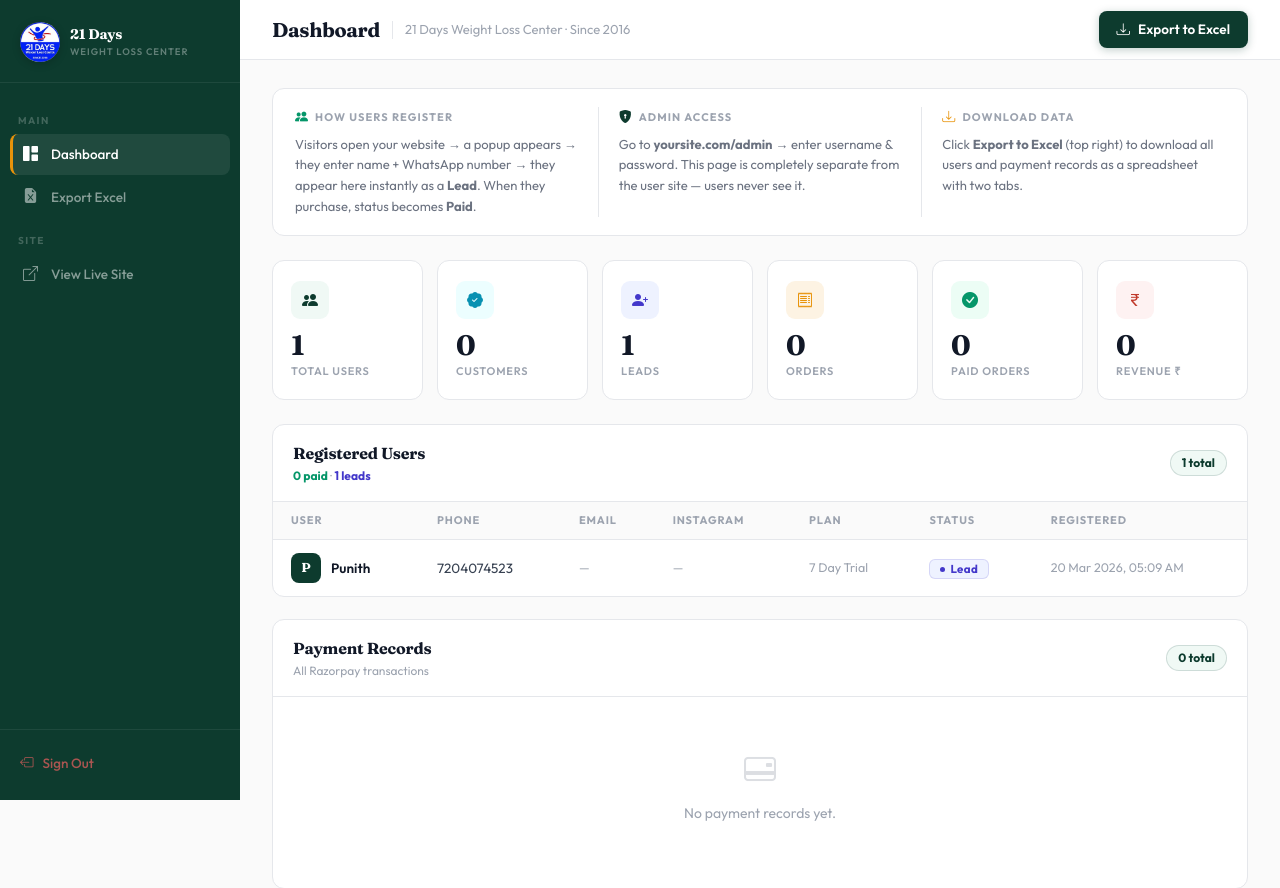
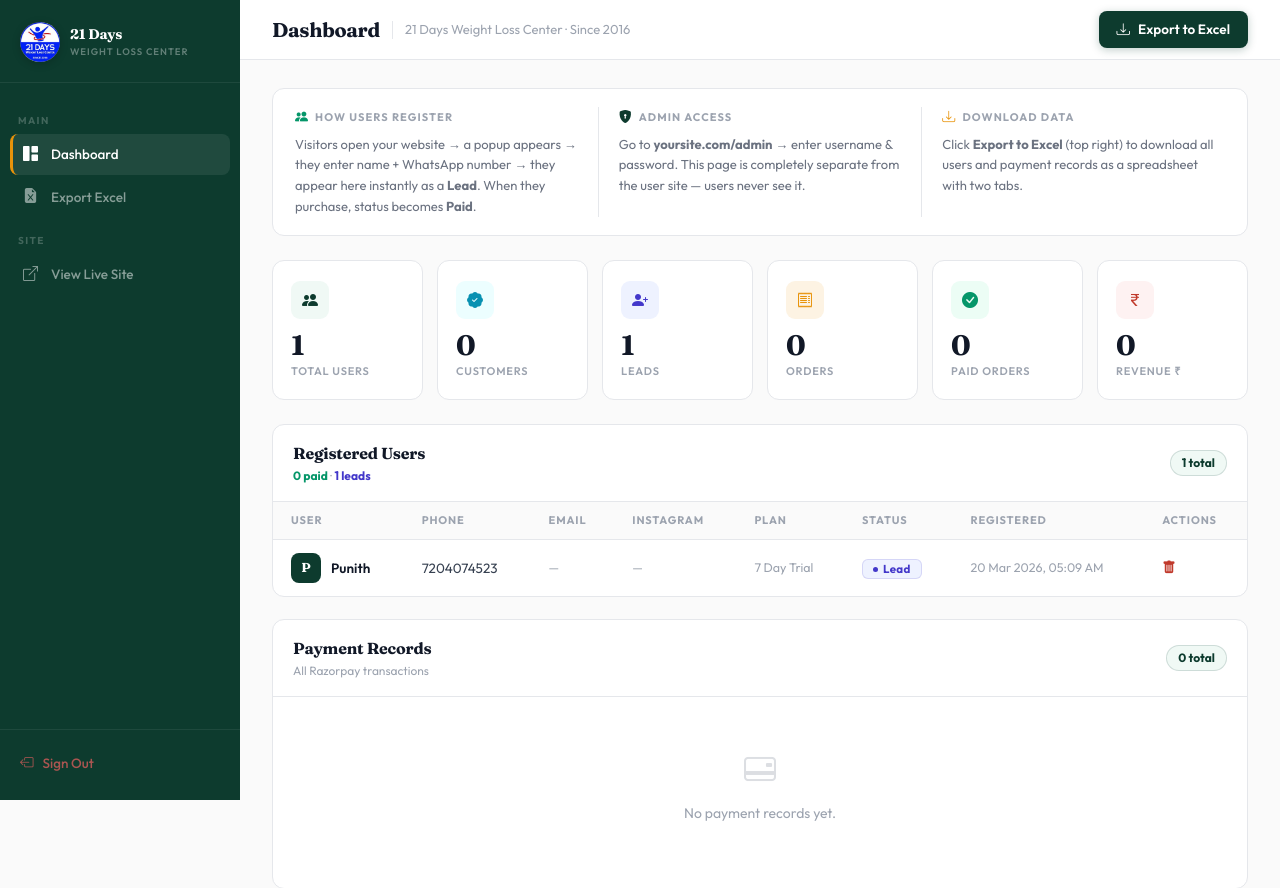
Before and after one commit to bvaru/fitpro, a Flask app: page /dashboard in a window 1280 px wide. Shown: the top 888 px of the page. Run offline with Flask 3, Linux system fonts and the light colour scheme; a user stored in the database is signed in.

Commit message:
Update dashboard.html

```diff
--- a/templates/dashboard.html
+++ b/templates/dashboard.html
@@ -194,7 +194,7 @@ tr.row-paid td:first-child{border-left:3px solid var(--green);}
       <div class="tc-wrap">
         <table>
           <thead>
-            <tr><th>User</th><th>Phone</th><th>Email</th><th>Instagram</th><th>Plan</th><th>Status</th><th>Registered</th></tr>
+            <tr><th>User</th><th>Phone</th><th>Email</th><th>Instagram</th><th>Plan</th><th>Status</th><th>Registered</th><th>Actions</th></tr>
           </thead>
           <tbody>
             {% for u in users %}
@@ -206,6 +206,13 @@ tr.row-paid td:first-child{border-left:3px solid var(--green);}
               <td class="td-m">{{ u.plan or '—' }}</td>
               <td>{% if u.status=='paid' %}<span class="badge b-paid">Paid</span>{% else %}<span class="badge b-lead">Lead</span>{% endif %}</td>
               <td class="td-m">{{ u.created_at.strftime('%d %b %Y, %I:%M %p') }}</td>
+              <td>
+                <form method="POST" action="{{ url_for('delete_user', user_id=u.id) }}" style="display:inline;" onsubmit="return confirm('Are you sure you want to delete this user? They will remain in Excel exports but will be hidden from the dashboard.');">
+                  <button type="submit" style="background:none;border:none;color:var(--red);cursor:pointer;" title="Delete User">
+                    <i class="bi bi-trash-fill"></i>
+                  </button>
+                </form>
+              </td>
             </tr>
             {% endfor %}
           </tbody>
```
